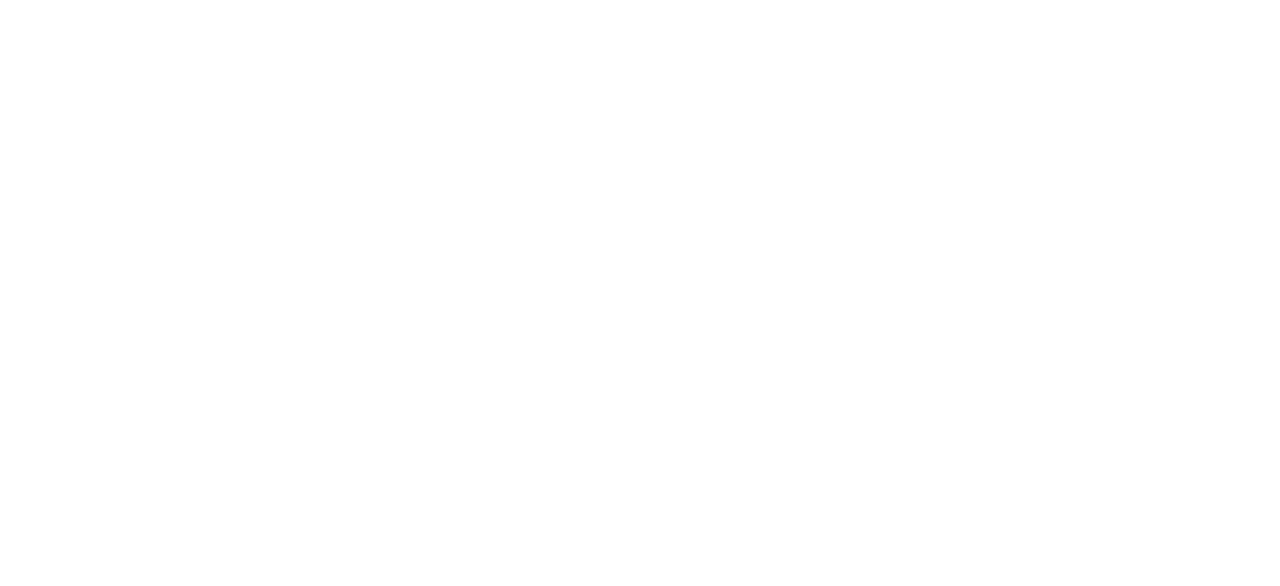
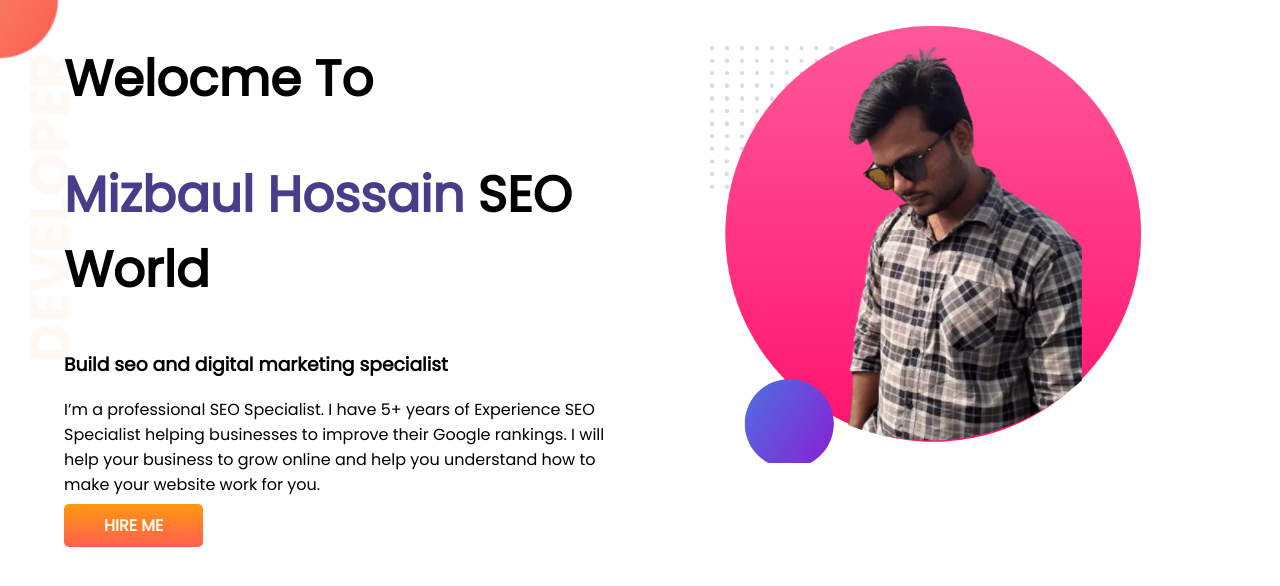
Before and after one commit to mhmizbaul/portfolio-mizba, a plain HTML site: page index.html in a window 1280 px wide. Drawn offline with Linux system fonts and the light colour scheme.

Commit message:
2nd update

```diff
--- a/css/styel.css
+++ b/css/styel.css
@@ -0,0 +1,35 @@
+body{
+
+    font-family: 'Poppins', sans-serif;
+    margin: 0;
+}
+h1{
+    font-size: 50px;
+}
+.titel-color{
+    color: darkslateblue;
+}
+section{
+    display: flex;
+}
+.titel-1{
+    width: 50%;
+    padding-left: 5%;
+}
+.titel-1 img {
+    width: 80%;
+    margin-top: 20px;
+
+}
+.link-boton{
+    text-decoration: none;
+    background-image: linear-gradient(#FF9910, #FF5F4E);
+    color: ivory;
+    font-weight: 700;
+    padding: 10px 40px;
+    border-radius: 5px;
+}
+.section-top{
+    background-image: url(/image/top-banner.png);
+    background-repeat: no-repeat;
+}
--- a/index.html
+++ b/index.html
@@ -1,14 +1,35 @@
 <!DOCTYPE html>
 <html lang="en">
+
 <head>
     <meta charset="UTF-8">
     <meta http-equiv="X-UA-Compatible" content="IE=edge">
     <meta name="viewport" content="width=device-width, initial-scale=1.0">
     <link rel="stylesheet" href="css/styel.css">
+    <link rel="preconnect" href="https://fonts.googleapis.com">
+    <link rel="preconnect" href="https://fonts.gstatic.com" crossorigin>
+    <link href="https://fonts.googleapis.com/css2?family=Poppins&display=swap" rel="stylesheet">
 
     <title>My Protfolio</title>
 </head>
+
 <body>
+    <section class="section-top">
+        <div class="titel-1">
+            <h1>Welocme To </h1>
+            <h1><span class="titel-color">Mizbaul Hossain</span> SEO World</h1>
+            <h3>Build seo and digital marketing specialist</h3>
+            <p>I’m a professional SEO Specialist. I have 5+ years of Experience SEO Specialist helping businesses to
+                improve
+                their Google rankings. I will help your business to grow online and help you understand how to make your
+                website work for you.</p>
+            <a class="link-boton" href="https://www.upwork.com/freelancers/~012d0e554568495731?viewMode=1">HIRE ME</a>
+        </div>
+        <div class="titel-1">
+            <img target="_blank" src="image/image.png" alt="">
+        </div>
+    </section>
 
 </body>
+
 </html>
```
Also changed, not shown: image/dream-bg.png (added), image/exp-bg.png (added), image/image.png (added), image/my-bg.png (added), image/top-banner.png (added).
